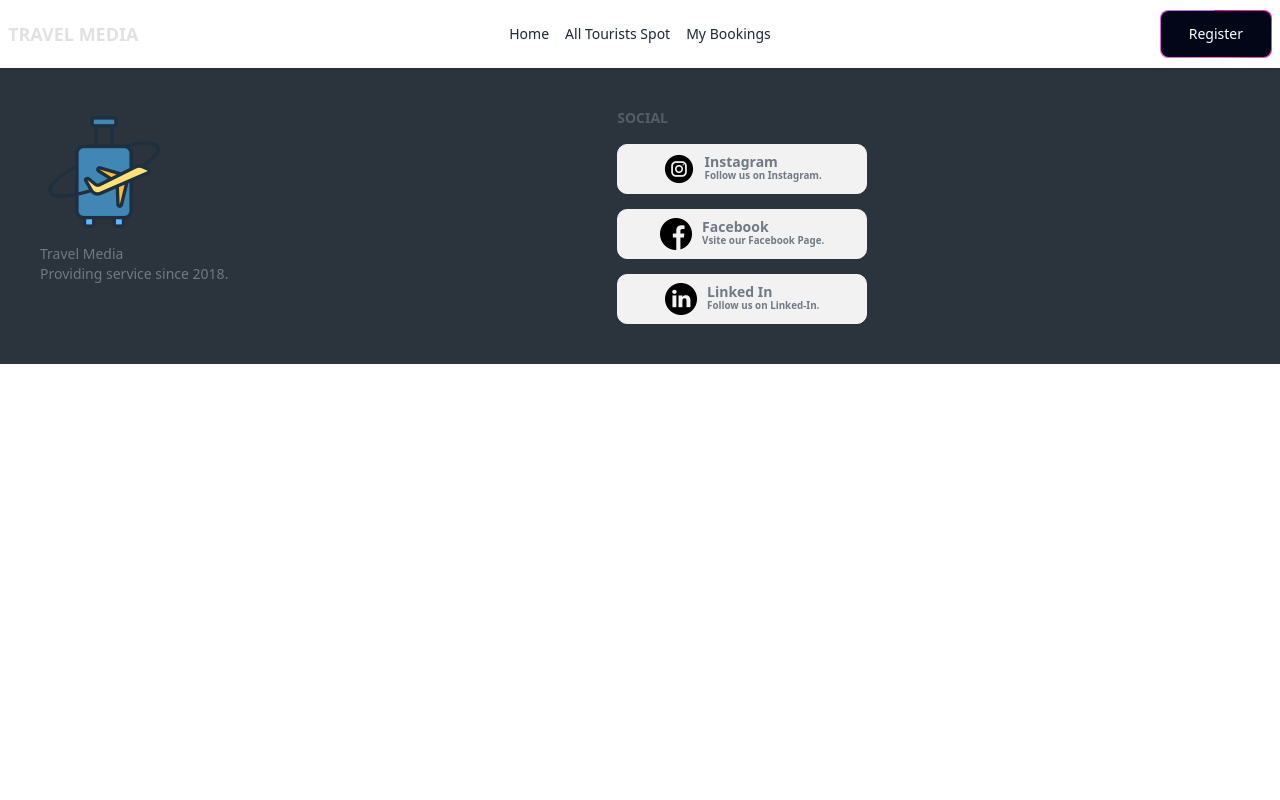
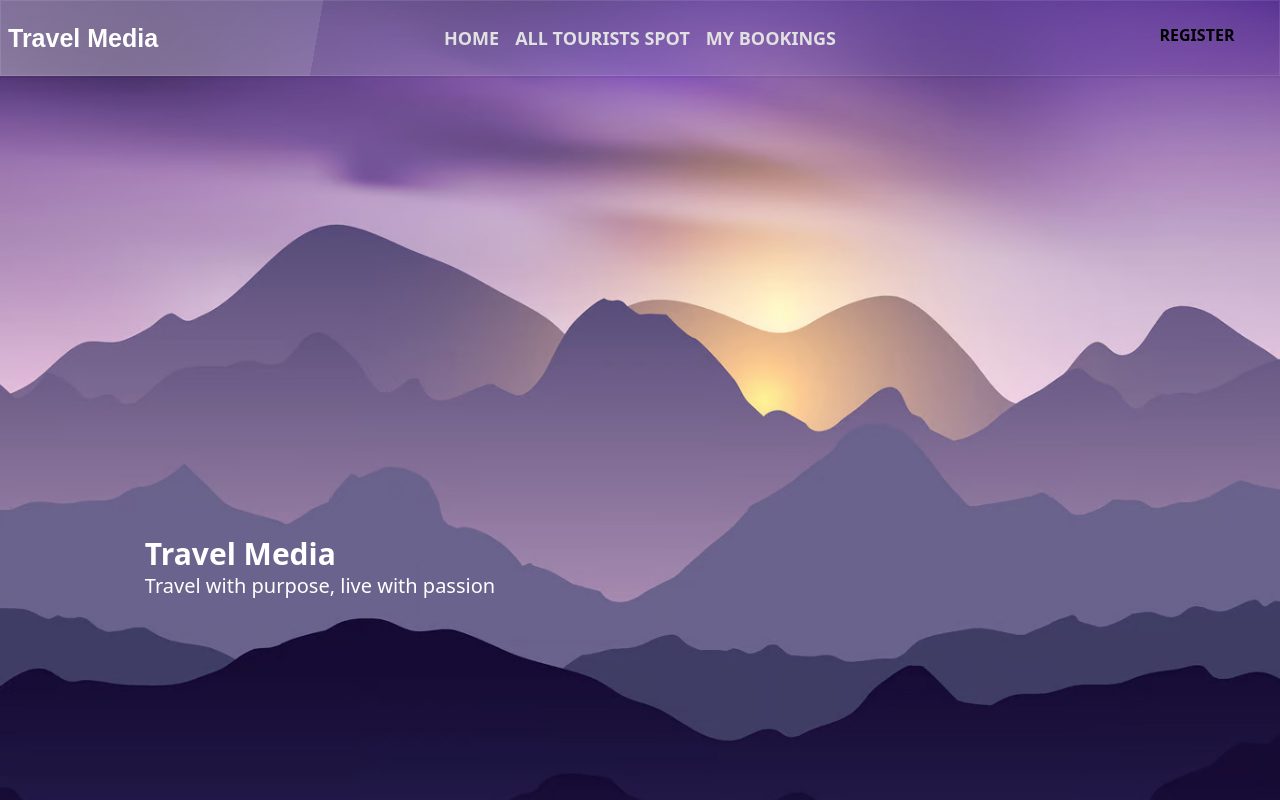
Before and after one commit to kaziarman23/travel-media-client, a React (Vite) app: page / in a window 1280 px wide. Shown: the top 800 px of the page. Built offline with nearby package versions, Linux system fonts and the light colour scheme.

Commit message:
about section added

```diff
--- a/src/Components/CustomHooks/BtnWithOutline.jsx
+++ /dev/null
@@ -1,12 +0,0 @@
-const BtnWithOutline = ({ children }) => {
-  return (
-    <button className="relative inline-flex h-12 active:scale-95 transistion overflow-hidden rounded-lg p-[1px] focus:outline-none">
-      <span className="absolute inset-[-1000%] animate-[spin_2s_linear_infinite] bg-[conic-gradient(from_90deg_at_50%_50%,#e7029a_0%,#f472b6_50%,#bd5fff_100%)]"></span>
-      <span className="inline-flex h-full w-full cursor-pointer items-center justify-center rounded-lg bg-slate-950 px-7 text-sm font-medium text-white backdrop-blur-3xl gap-2 undefined">
-        {children}
-      </span>
-    </button>
-  );
-};
-
-export default BtnWithOutline;
--- /dev/null
+++ b/src/Components/CustomHooks/BtnWithOverlay.jsx
@@ -0,0 +1,50 @@
+import styled from "styled-components";
+
+const newBtn = ({ children }) => {
+  return (
+    <StyledWrapper>
+      <button> {children}</button>
+    </StyledWrapper>
+  );
+};
+
+const StyledWrapper = styled.div`
+  button {
+    padding: 0.8em 1.8em;
+    border: 2px solid #17c3b2;
+    position: relative;
+    overflow: hidden;
+    background-color: transparent;
+    text-align: center;
+    text-transform: uppercase;
+    font-size: 16px;
+    transition: 0.3s;
+    z-index: 1;
+    font-family: inherit;
+    color: #17c3b2;
+  }
+
+  button::before {
+    content: "";
+    width: 0;
+    height: 300%;
+    position: absolute;
+    top: 50%;
+    left: 50%;
+    transform: translate(-50%, -50%) rotate(45deg);
+    background: #17c3b2;
+    transition: 0.5s ease;
+    display: block;
+    z-index: -1;
+  }
+
+  button:hover::before {
+    width: 105%;
+  }
+
+  button:hover {
+    color: #111;
+  }
+`;
+
+export default newBtn;
--- /dev/null
+++ b/src/Components/CustomHooks/BtnWithYBorder.jsx
@@ -0,0 +1,42 @@
+import styled from "styled-components";
+
+const BtnWithYBorder = ({ children }) => {
+  return (
+    <StyledWrapper>
+      <button>{children}</button>
+    </StyledWrapper>
+  );
+};
+
+const StyledWrapper = styled.div`
+  button {
+    color: white;
+    text-decoration: none;
+    font-size: 25px;
+    border: none;
+    background: none;
+    font-weight: 600;
+    font-family: "Poppins", sans-serif;
+  }
+
+  button::before {
+    margin-left: auto;
+  }
+
+  button::after,
+  button::before {
+    content: "";
+    width: 0%;
+    height: 2px;
+    background: white;
+    display: block;
+    transition: 0.5s;
+  }
+
+  button:hover::after,
+  button:hover::before {
+    width: 100%;
+  }
+`;
+
+export default BtnWithYBorder;
--- /dev/null
+++ b/src/Components/CustomHooks/BtnWithborder.jsx
@@ -0,0 +1,86 @@
+import styled from "styled-components";
+
+const BtnWithborder = ({ children }) => {
+  return (
+    <StyledWrapper>
+      <button>
+        <span className="box">{children}</span>
+      </button>
+    </StyledWrapper>
+  );
+};
+
+const StyledWrapper = styled.div`
+  .box {
+    width: 140px;
+    height: auto;
+    float: left;
+    transition: 0.3s linear;
+    position: relative;
+    display: block;
+    overflow: hidden;
+    padding: 15px;
+    text-align: center;
+    margin: 0 5px;
+    background: transparent;
+    text-transform: uppercase;
+    font-weight: 900;
+  }
+
+  .box:before {
+    position: absolute;
+    content: "";
+    left: 0;
+    bottom: 0;
+    height: 4px;
+    width: 100%;
+    border-bottom: 4px solid transparent;
+    border-left: 4px solid transparent;
+    box-sizing: border-box;
+    transform: translateX(100%);
+  }
+
+  .box:after {
+    position: absolute;
+    content: "";
+    top: 0;
+    left: 0;
+    width: 100%;
+    height: 4px;
+    border-top: 4px solid transparent;
+    border-right: 4px solid transparent;
+    box-sizing: border-box;
+    transform: translateX(-100%);
+  }
+
+  .box:hover {
+    letter-spacing: 3px;
+    color:white;
+    box-shadow: 0 5px 15px rgba(0, 0, 0, 0.5);
+  }
+
+  .box:hover:before {
+    border-color: white;
+    height: 100%;
+    transform: translateX(0);
+    transition: 0.3s transform linear, 0.3s height linear 0.3s;
+  }
+
+  .box:hover:after {
+    border-color: white;
+    height: 100%;
+    transform: translateX(0);
+    transition: 0.3s transform linear, 0.3s height linear 0.5s;
+  }
+
+  button {
+    color: black;
+    text-decoration: none;
+    cursor: pointer;
+    outline: none;
+    border: none;
+    background: transparent;
+  }
+`;
+
+export default BtnWithborder;
--- /dev/null
+++ b/src/Components/Home/AboutUs.jsx
@@ -0,0 +1,24 @@
+const AboutUs = () => {
+  return (
+    <div className="w-4/5 h-auto mx-auto my-20">
+      <h1 className="text-2xl text-center font-bold my-10 text-white">About us</h1>
+      <div className="flex justify-center items-center gap-5">
+        <div className="w-1/2 mx-5">
+
+        </div>
+        <div className="w-1/2 mx-10 text-left flex flex-col justify-center items-start gap-5 text-[#9ea4b2]">
+          <h1 className="text-2xl font-bold">some title</h1>
+          <p>
+            Lorem ipsum dolor sit amet consectetur, adipisicing elit.
+            Consectetur at quos, aut sunt omnis repudiandae voluptatem, eaque
+            perspiciatis quibusdam explicabo non? Vitae, accusantium tenetur qui
+            saepe asperiores officia voluptates repellat.
+          </p>
+          <p>a link to go about us page</p>
+        </div>
+      </div>
+    </div>
+  );
+};
+
+export default AboutUs;
--- a/src/Components/Home/Hero.jsx
+++ b/src/Components/Home/Hero.jsx
@@ -1,9 +1,24 @@
+import HeroBg from "../../assets/HomePageImages/HeroBg.jpg";
 
 const Hero = () => {
-    return (
-        <div>
+  return (
+    <div
+      className="w-full h-screen"
+      style={{
+        backgroundImage: `url(${HeroBg})`,
+        backgroundRepeat: "no-repeat",
+        backgroundSize: "cover",
+        backgroundPosition: "center",
+      }}
+    >
+      <div className="w-1/2 h-full flex justify-center relative">
+        <div className="absolute bottom-1/4 text-white">
+          <h1 className="text-3xl font-bold">Travel Media</h1>
+          <h4 className="text-xl">Travel with purpose, live with passion</h4>
         </div>
-    );
+      </div>
+    </div>
+  );
 };
 
 export default Hero;
--- a/src/Components/Home/Home.jsx
+++ b/src/Components/Home/Home.jsx
@@ -1,9 +1,13 @@
+import AboutUs from "./AboutUs";
 import Hero from "./Hero";
 
 const Home = () => {
-  return <div>
-    <Hero />
-  </div>;
+  return (
+    <div>
+      <Hero />
+      <AboutUs />
+    </div>
+  );
 };
 
 export default Home;
--- a/src/Components/Shared/Footer.jsx
+++ b/src/Components/Shared/Footer.jsx
@@ -1,10 +1,10 @@
 import { Link } from "react-router-dom";
-import logo from "../../../public/logo.png";
+import logo from "/logo.png";
 import SocialCard from "../CustomHooks/SocialCards";
 
 const Footer = () => {
   return (
-    <footer className="footer bg-[#2b333c] text-[#707985] p-10">
+    <footer className="footer bg-[#2b333c] text-[#9ea4b2] p-10">
       <aside>
         <Link to="/">
           <img src={logo} alt="website logo" />
--- a/src/Components/Shared/Header.jsx
+++ b/src/Components/Shared/Header.jsx
@@ -1,24 +1,31 @@
 import { Link, NavLink } from "react-router-dom";
-import BtnWithOutline from "../CustomHooks/BtnWithOutline";
 import UnderlineBtn from "../CustomHooks/UnderlineBtn";
+import BtnWithborder from "../CustomHooks/BtnWithborder";
+import BtnWithYBorder from "../CustomHooks/BtnWithYBorder";
 
 const Header = () => {
   const navLinks = (
     <>
       <NavLink to="/">
-        <li className="p-2 hover:text-white">Home</li>
+        <UnderlineBtn>
+          <li className="p-2 hover:text-white">Home</li>
+        </UnderlineBtn>
       </NavLink>
       <NavLink to="/spots">
-        <li className="p-2 hover:text-white">All Tourists Spot</li>
+        <UnderlineBtn>
+          <li className="p-2 hover:text-white">All Tourists Spot</li>
+        </UnderlineBtn>
       </NavLink>
       <NavLink to="/bookings">
-        <li className="p-2 hover:text-white">My Bookings</li>
+        <UnderlineBtn>
+          <li className="p-2 hover:text-white">My Bookings</li>
+        </UnderlineBtn>
       </NavLink>
     </>
   );
 
   return (
-    <div className="navbar glass sticky top-0 left-0">
+    <div className="navbar glass z-50 fixed top-0 left-0">
       <div className="navbar-start">
         <div className="dropdown">
           <div tabIndex={0} role="button" className="btn btn-ghost lg:hidden">
@@ -45,7 +52,8 @@ const Header = () => {
           </ul>
         </div>
         <Link to="/" className="text-xl">
-          <UnderlineBtn>Travel Media</UnderlineBtn>
+          {/* <UnderlineBtn>Travel Media</UnderlineBtn> */}
+          <BtnWithYBorder>Travel Media</BtnWithYBorder>
         </Link>
       </div>
       <div className="navbar-center hidden lg:flex">
@@ -53,7 +61,7 @@ const Header = () => {
       </div>
       <div className="navbar-end">
         <Link to="" className="">
-          <BtnWithOutline>Register</BtnWithOutline>
+          <BtnWithborder>Register</BtnWithborder>
         </Link>
       </div>
     </div>
```
Also changed, not shown: public/wwd.md (added, +35 -0 lines).
